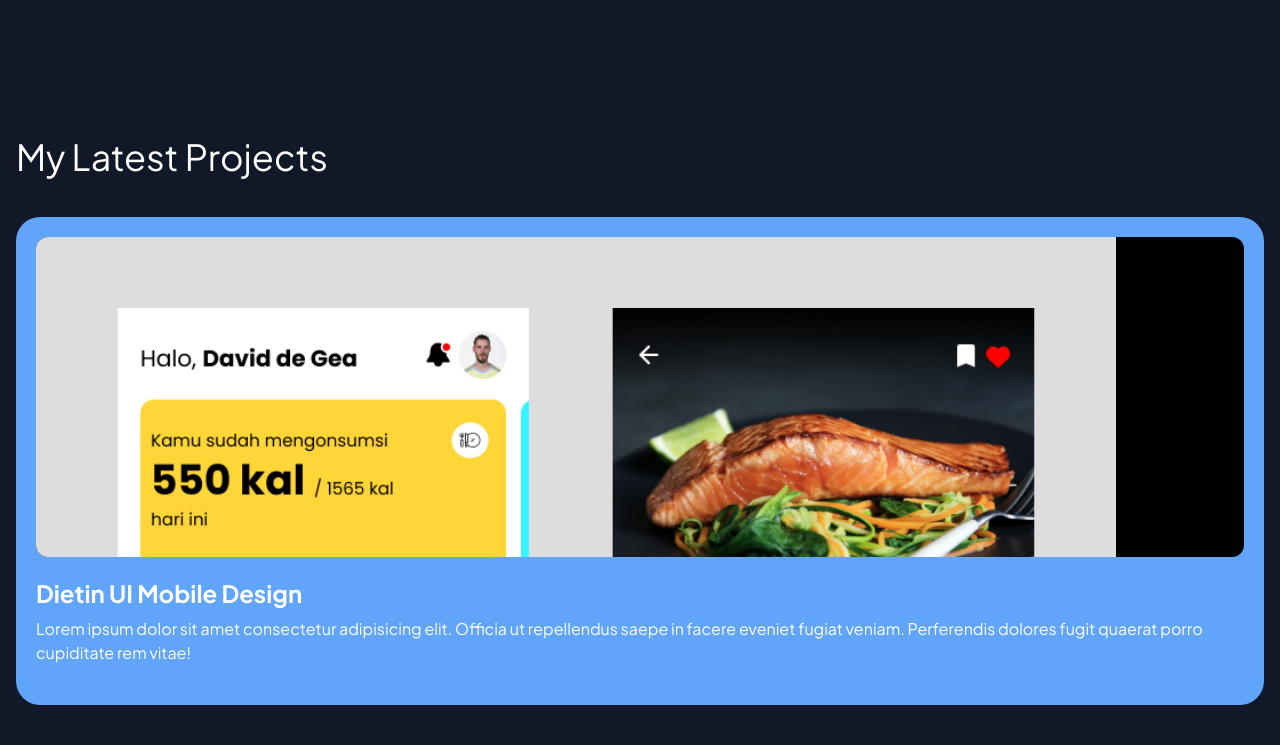
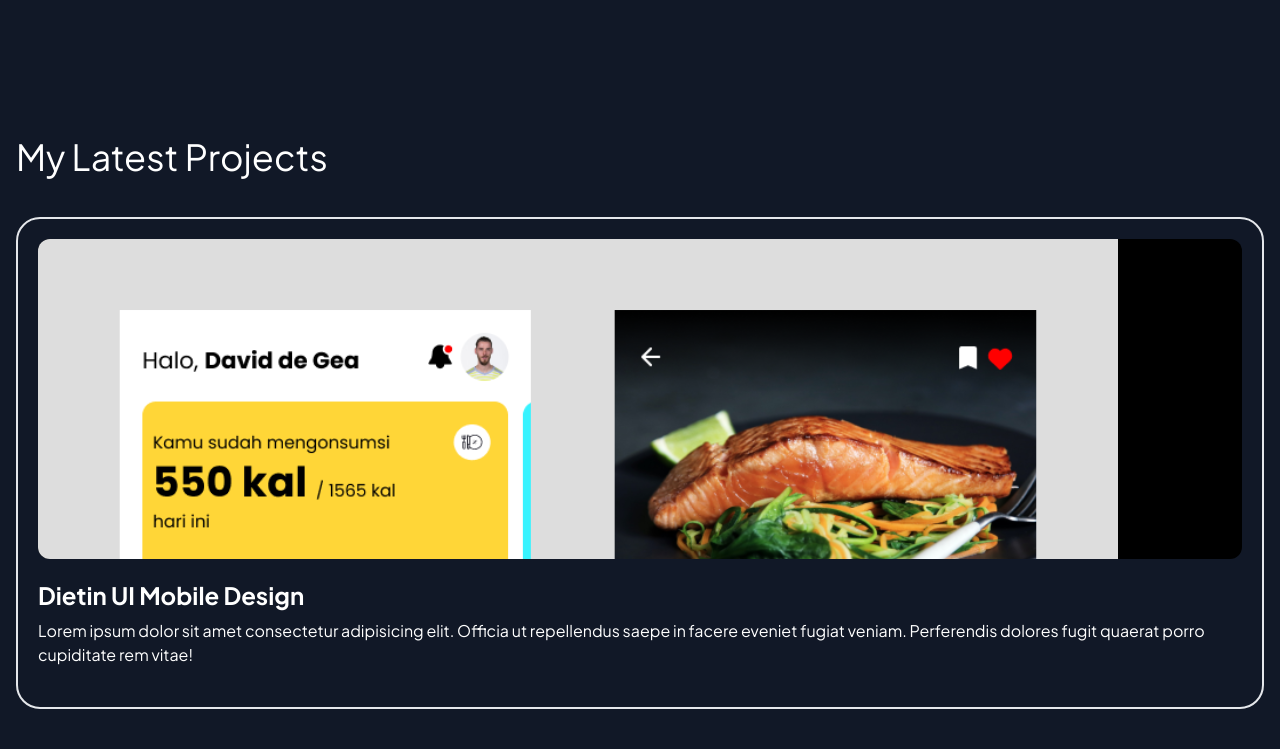
Before and after one commit to shalmanrafli30/portofolio, a website: page index.html in a window 1280 px wide. Shown: the part 1183-1932 px from the top of the page. Drawn offline with nearby package versions, Linux system fonts and the light colour scheme.

Commit message:
object center project

```diff
--- a/index.html
+++ b/index.html
@@ -106,10 +106,10 @@
             <div class="lg:mx-auto lg:max-w-screen-xl">
                 <h3 class="text-center md:text-left md:text-4xl lg:text-4xl text-3xl text-white mb-10">My Latest Projects</h3>
                 <div class="grid grid-cols-1 gap-3">
-                    <div class="relative bg-blue-400 p-5 rounded-3xl">
+                    <div class="relative border-2 border- p-5 rounded-3xl">
                         <div class="overflow-hidden h-80 w-full rounded-xl cursor-pointer bg-black">
                             <a href="#">
-                                <img src="./img/Dribble.png" alt="Dietin Mobile UI Design" class="object-cover object-top">
+                                <img src="./img/Dribble.png" alt="Dietin Mobile UI Design" class="object-cover object-center">
                             </a>
                         </div>
                         <div class="relative py-5">
```
